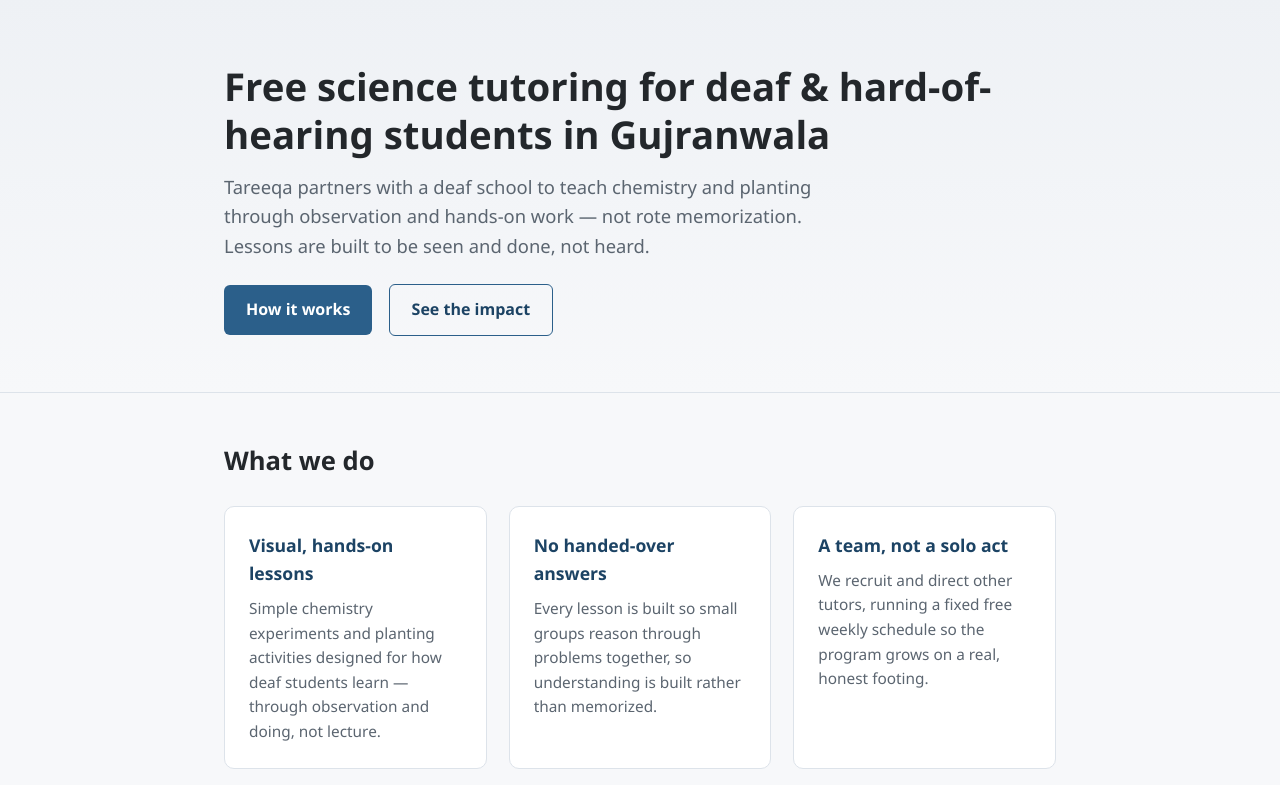
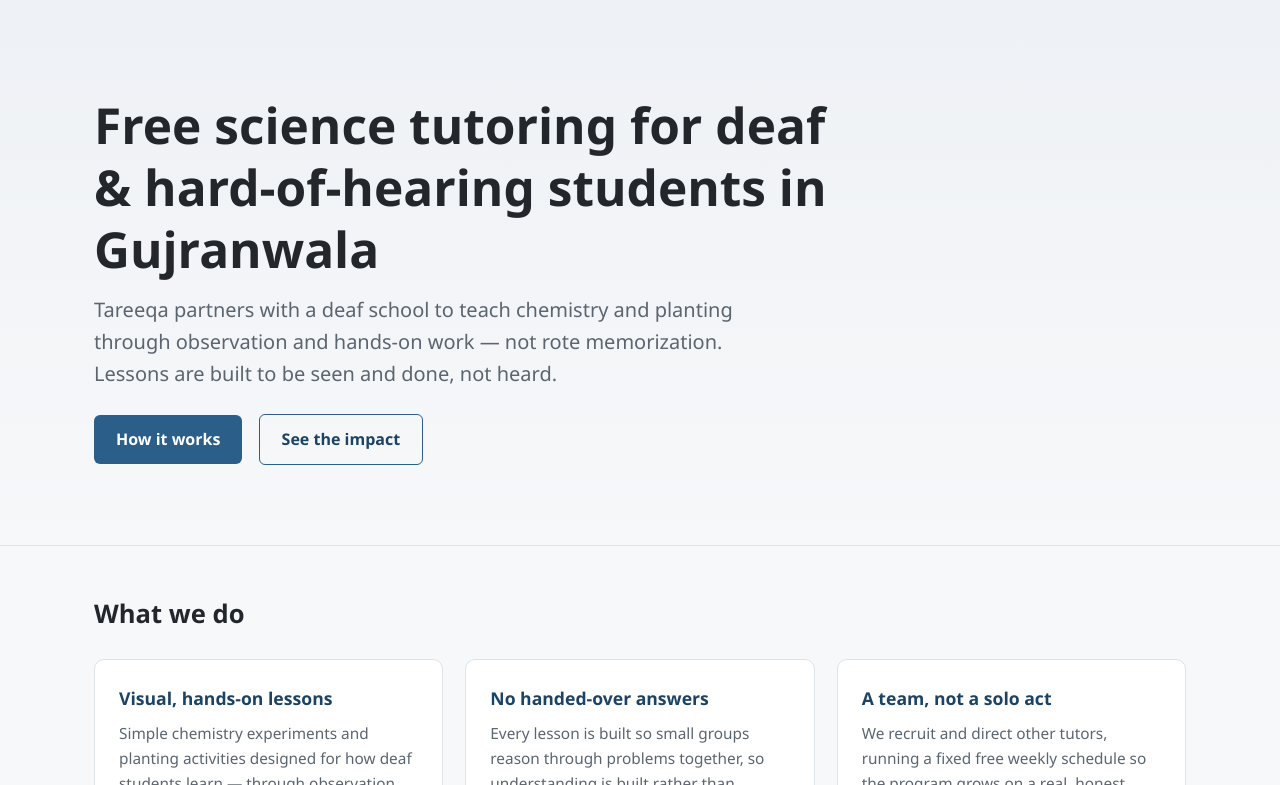
Before and after one commit to waleedsdevarc/tareeqa-website, a plain HTML site: page index.html in a window 1280 px wide. Shown: the part 75-860 px from the top of the page. Drawn offline with Linux system fonts and the light colour scheme.

Commit message:
Widen desktop container and scale up hero/section sizing to fill wide viewports

```diff
--- a/css/style.css
+++ b/css/style.css
@@ -10,7 +10,7 @@
   --accent: #4a6fa5;     /* lighter blue */
   --border: #dde3ea;
   --white: #ffffff;
-  --max-width: 880px;
+  --max-width: 1140px;
 }
 
 * {
@@ -105,7 +105,7 @@
 
 .hero {
   background: linear-gradient(180deg, var(--cream-2) 0%, var(--cream) 100%);
-  padding: 64px 0 56px;
+  padding: 80px 0 68px;
   border-bottom: 1px solid var(--border);
 }
 
@@ -113,13 +113,44 @@
   font-size: 2.4rem;
   margin: 0 0 14px;
   line-height: 1.25;
+  max-width: 760px;
 }
 
 .hero p.lede {
   font-size: 1.15rem;
   color: var(--ink-soft);
-  max-width: 640px;
+  max-width: 680px;
   margin: 0 0 24px;
+}
+
+@media (min-width: 900px) {
+  .hero {
+    padding: 96px 0 80px;
+  }
+
+  .hero h1 {
+    font-size: 3.1rem;
+  }
+
+  .hero p.lede {
+    font-size: 1.25rem;
+  }
+
+  section {
+    padding: 72px 0;
+  }
+
+  .page-header {
+    padding: 64px 0 44px;
+  }
+
+  .page-header h1 {
+    font-size: 2.5rem;
+  }
+
+  h2 {
+    font-size: 1.9rem;
+  }
 }
 
 .hero-actions a {
```
